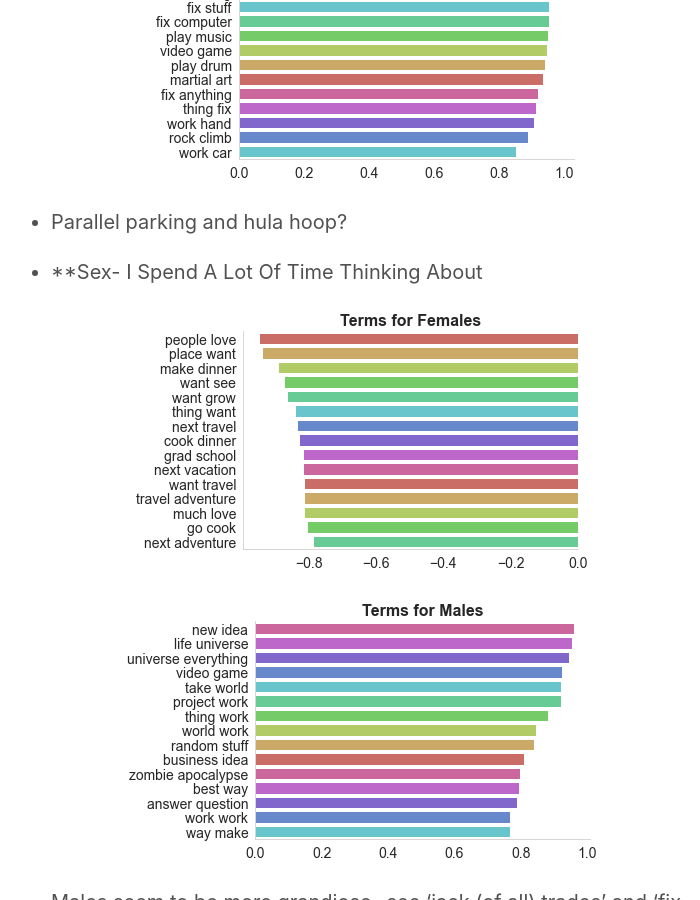
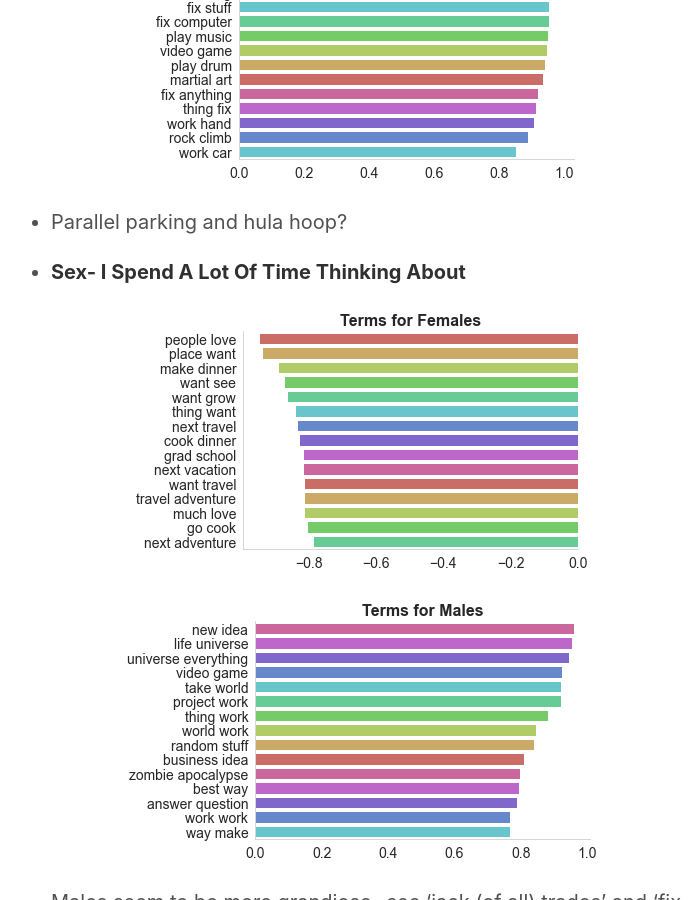
Before and after one commit to Elarson649/elarson649.github.io, a Jekyll site: the page built from _posts/2020-05-27-okcupid.md, in a window 1280 px wide and 900 px high, scrolled down 8600 px. Shown: the whole window, without its empty margins (279-979 px from the left). Built offline with Jekyll 4.4.1, drawn with Linux system fonts in a browser that asks for light colours; emoji names are drawn with the system emoji font.

```diff
--- a/_posts/2020-05-27-okcupid.md
+++ b/_posts/2020-05-27-okcupid.md
@@ -132,7 +132,7 @@ I found these results to be a bit stereotypical, but I still think they're worth
 
   * Parallel parking and hula hoop?
 
-* **Sex- I Spend A Lot Of Time Thinking About
+* **Sex- I Spend A Lot Of Time Thinking About**
 
 <p align="center">
   <img src="https://elarson649.github.io/images/thinkingfemale.png">
```
